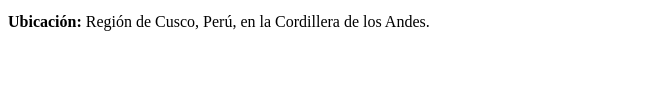
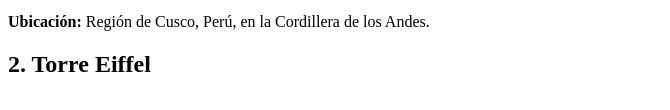
Before and after one commit to camiloruiz06-jpg/pagina-turistica, a plain HTML site: page index.html in a window 1280 px wide. Shown: the part 468-578 px from the top of the page, without its empty margins (0-670 px from the left). Drawn offline with Linux system fonts and the light colour scheme.

Commit message:
7 COMMIT , NOMBRE 2 LUGAR  TURISTICO

```diff
--- a/index.html
+++ b/index.html
@@ -13,5 +13,7 @@
     <p><b>Descripción:</b> Antigua ciudad inca considerada una de las siete maravillas del mundo moderno.</p>
     <p><b>Ubicación:</b> Región de Cusco, Perú, en la Cordillera de los Andes.</p>
 
+    <h2>2. Torre Eiffel</h2>
+
 </body>
 </html>
```
